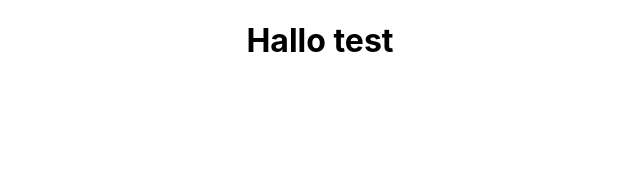
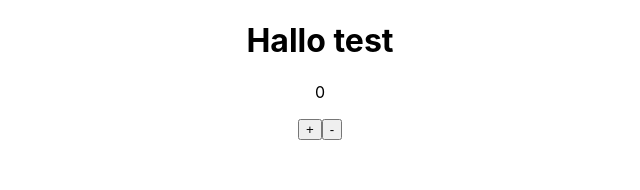
Before and after one commit to robhhr/redux-state-counter, a React (Create React App) app: page / in a window 1280 px wide. Shown: the top 190 px of the page, without its empty margins (320-960 px from the left). Built offline with nearby package versions, Linux system fonts and the light colour scheme.

Commit message:
state hook for number increase and decrease

```diff
--- a/src/App.js
+++ b/src/App.js
@@ -1,23 +1,16 @@
-import React, { Component } from "react";
+import React, { Component, useState } from "react";
 import { Global, css } from "@emotion/core";
 import "./App.css";
 import Card from "./components/Card";
+import Number from "./components/Number";
 
-class App extends Component {
-  render() {
-    return (
-      <>
-        <Global
-          styles={css`
-            * {
-              box-sizing: border-box;
-            }
-          `}
-        />
-        <Card />
-      </>
-    );
-  }
-}
+const App = () => {
+  return (
+    <>
+      <Card />
+      <Number />
+    </>
+  );
+};
 
 export default App;
--- /dev/null
+++ b/src/components/Number.js
@@ -0,0 +1,15 @@
+import React, { useState } from "react";
+
+const Number = () => {
+  const [number, isNumber] = useState(0);
+
+  return (
+    <>
+      <p>{number}</p>
+      <button onClick={() => isNumber(number + 1)}>+</button>
+      <button onClick={() => isNumber(number - 1)}>-</button>
+    </>
+  );
+};
+
+export default Number;
```
